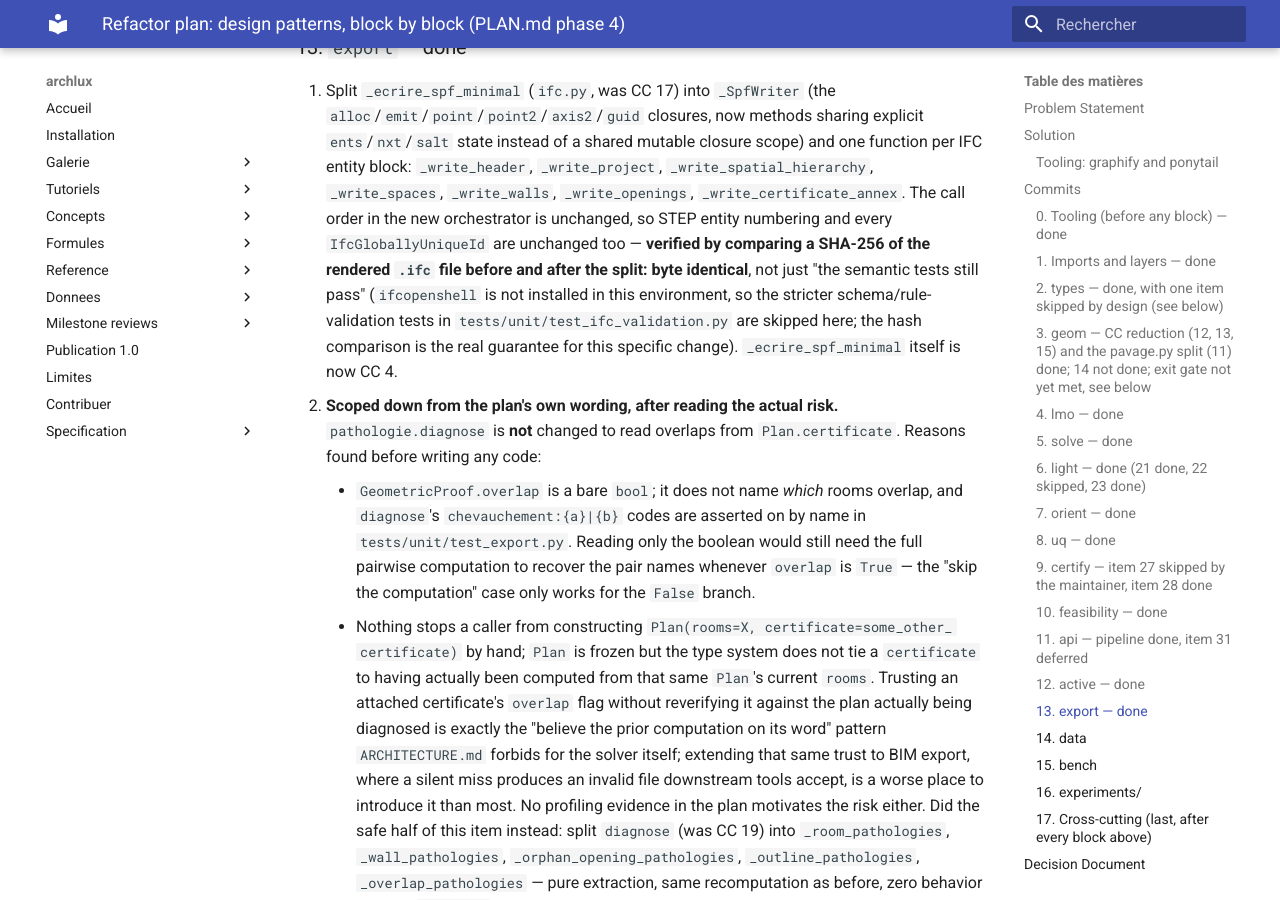
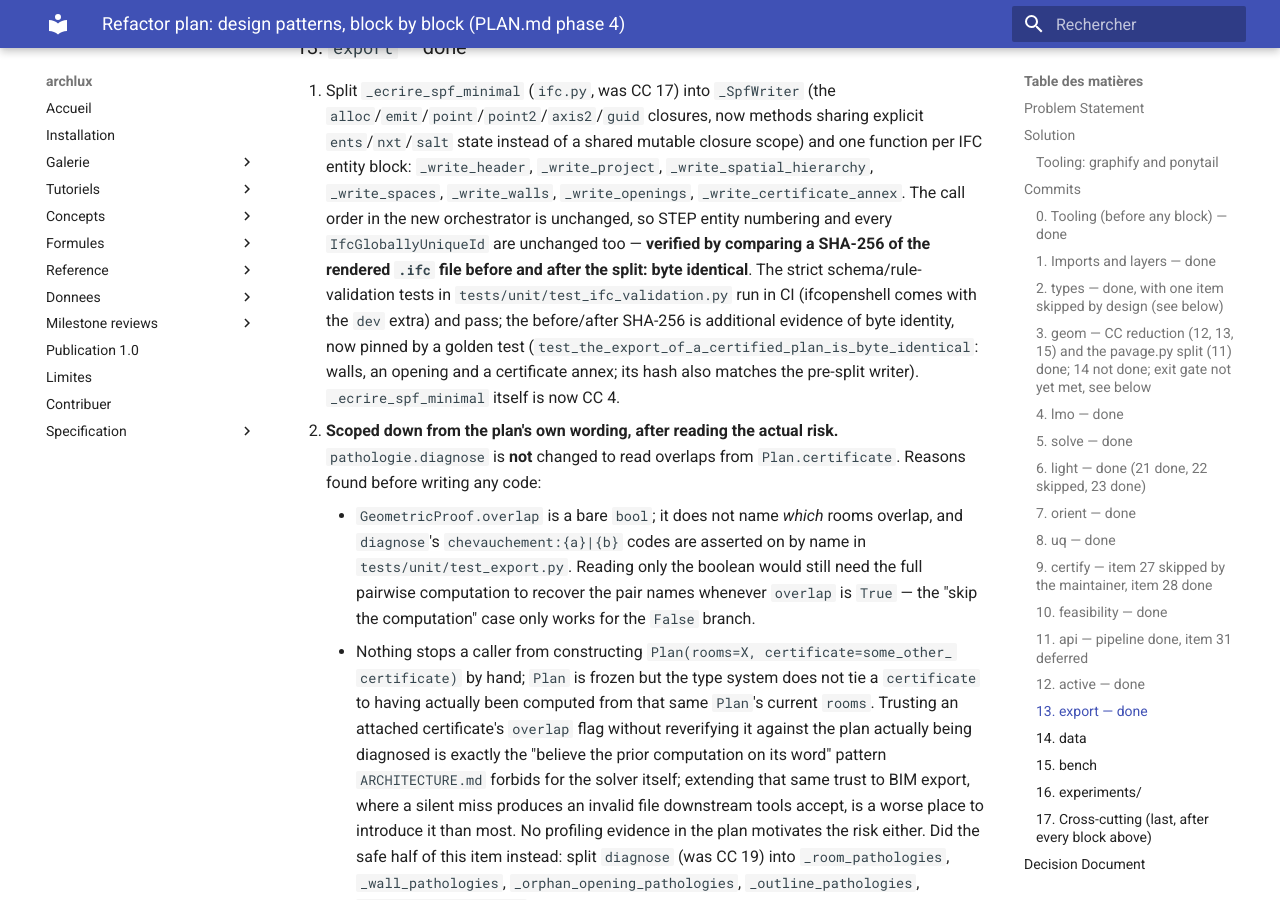
Before and after one commit to joeylukoji/archlux, an MkDocs documentation site: the page built from docs/plans/phase-4-design-patterns.md, in a window 1280 px wide and 900 px high, scrolled down 13185 px. Built offline with MkDocs 1.6.1 and Material for MkDocs 9.7.7, drawn with Linux system fonts in a browser that asks for light colours.

Commit message:
Pin the IFC export with a golden SHA-256 test; correct the ifcopenshell claim
The block-13 notes said the strict ifcopenshell tests were skipped: that
described one local setup. They run in CI via the dev extra. Byte identity
of the writer split is now pinned by a golden test (walls, an opening, a
certificate annex), package version normalized before hashing.

Co-Authored-By: Claude Opus 5.5 <noreply@anthropic.com>
Claude-Session: https://claude.ai/code/session_01SJRvyQDd2pAq3R6KDNYm8U

```diff
--- a/docs/plans/phase-4-design-patterns.md
+++ b/docs/plans/phase-4-design-patterns.md
@@ -539,10 +539,13 @@ cross-layer import), coverage 89.51% (ratchet 88.8%), `mkdocs build --strict` cl
     `_write_certificate_annex`. The call order in the new orchestrator is unchanged, so
     STEP entity numbering and every `IfcGloballyUniqueId` are unchanged too — **verified
     by comparing a SHA-256 of the rendered `.ifc` file before and after the split: byte
-    identical**, not just "the semantic tests still pass" (`ifcopenshell` is not
-    installed in this environment, so the stricter schema/rule-validation tests in
-    `tests/unit/test_ifc_validation.py` are skipped here; the hash comparison is the
-    real guarantee for this specific change). `_ecrire_spf_minimal` itself is now CC 4.
+    identical**. The strict schema/rule-validation tests in
+    `tests/unit/test_ifc_validation.py` run in CI (ifcopenshell comes with the `dev`
+    extra) and pass; the before/after SHA-256 is additional evidence of byte identity,
+    now pinned by a golden test
+    (`test_the_export_of_a_certified_plan_is_byte_identical`: walls, an opening and a
+    certificate annex; its hash also matches the pre-split writer).
+    `_ecrire_spf_minimal` itself is now CC 4.
 38. **Scoped down from the plan's own wording, after reading the actual risk.**
     `pathologie.diagnose` is **not** changed to read overlaps from `Plan.certificate`.
     Reasons found before writing any code:
```
Also changed, not shown: CHANGELOG.md (+1 -1 lines), 1 other file.
